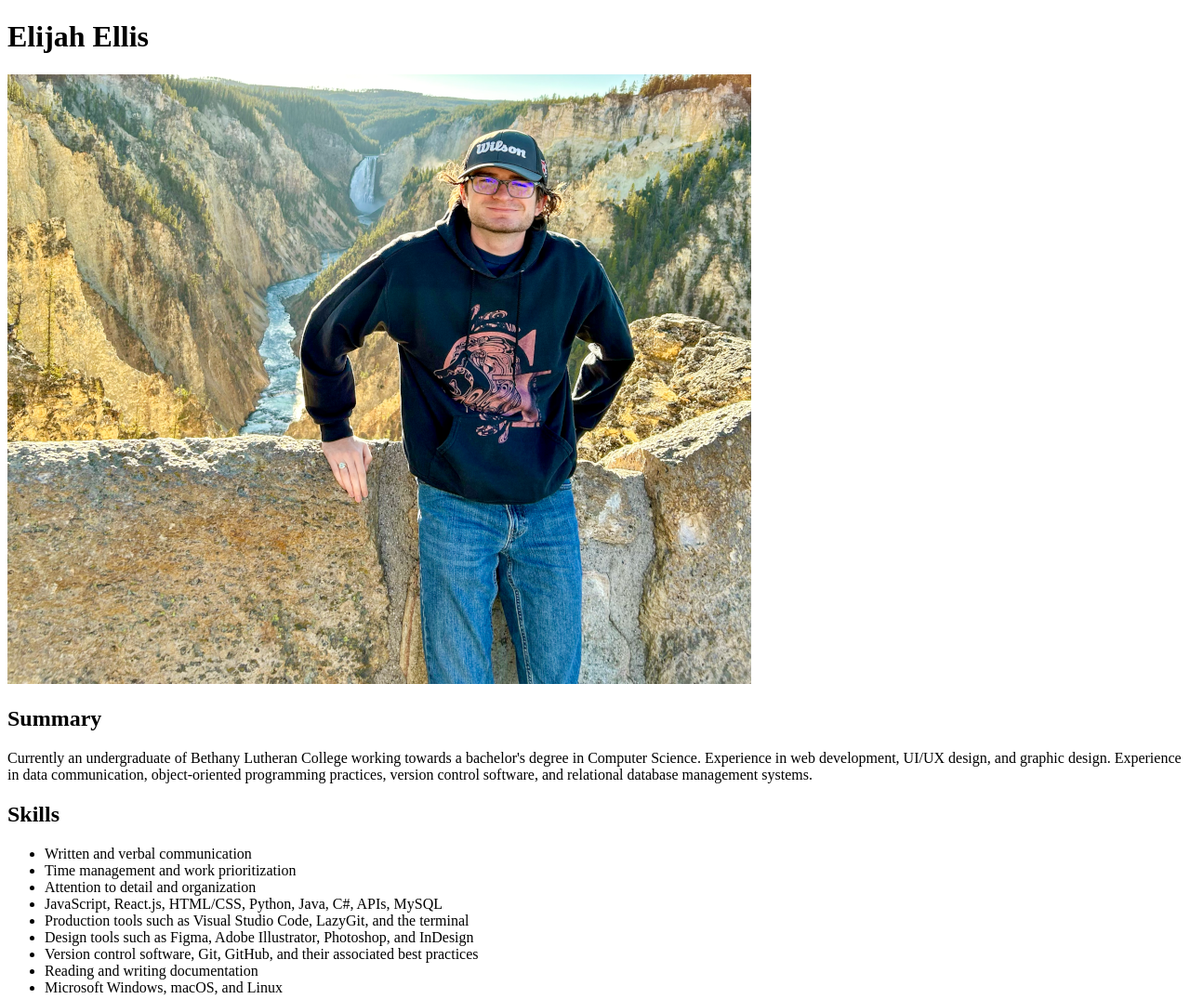
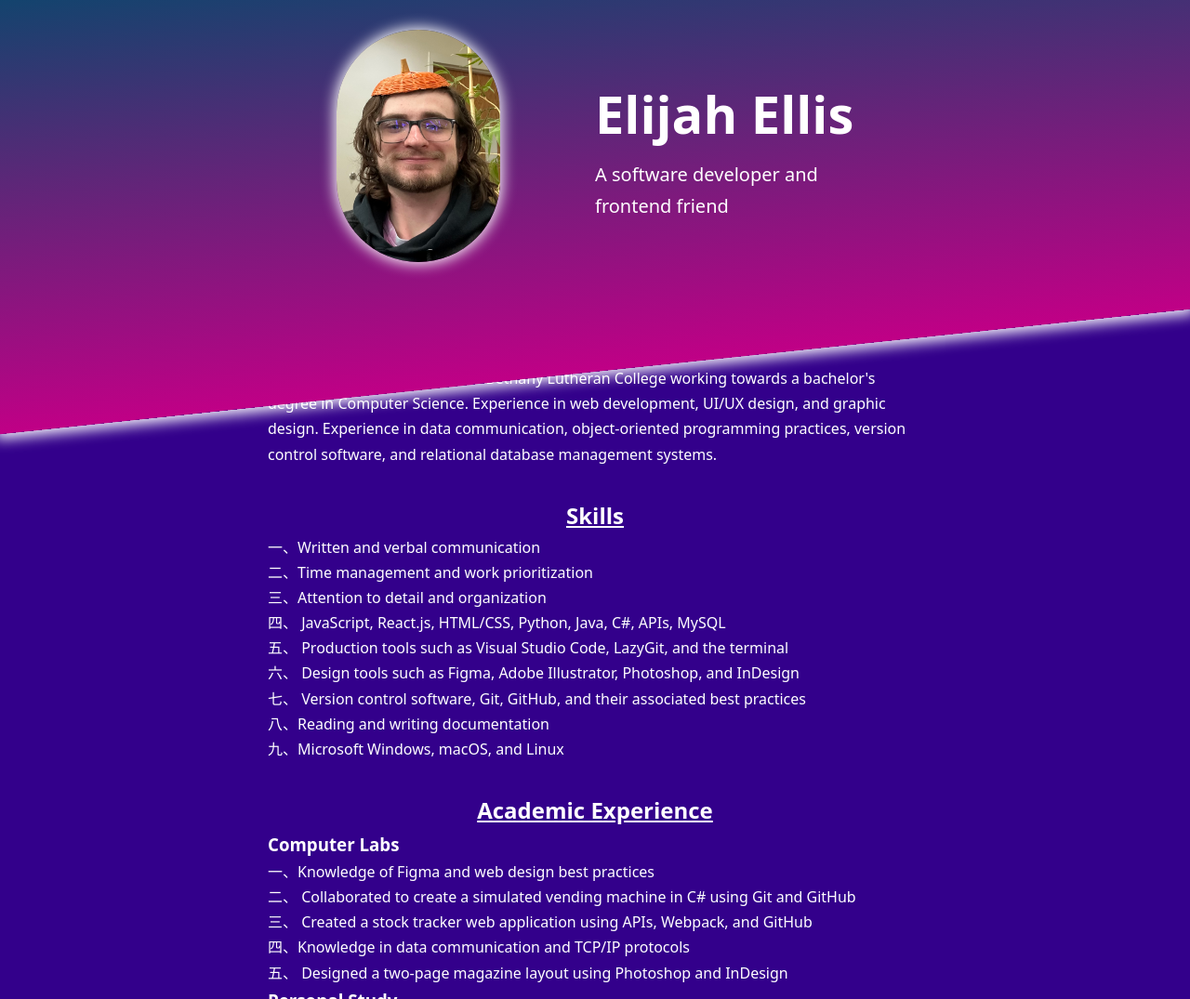
Before and after one commit to MrChub467/web-design, a plain HTML site: page resume.html in a window 1280 px wide. Shown: the top 1075 px of the page at 93% size. Drawn offline with Linux system fonts and the light colour scheme.

Commit message:
update project

```diff
--- a/resume.html
+++ b/resume.html
@@ -4,19 +4,25 @@
     <meta charset="UTF-8" />
     <meta name="viewport" content="width=device-width, initial-scale=1.0" />
     <title>Resume</title>
-    <link rel="stylesheet" href="./styles.css" />
+    <link rel="stylesheet" href="./styles/resume.css" />
   </head>
   <body>
+    <div class="wrapper">
+      <header>
+        <img src="./img/me.jpg" alt="" />
+        <div class="head">
           <h1>Elijah Ellis</h1>
-    <img src="./img/profile-pic.PNG" alt="" />
+          <p>A software developer and <br />frontend friend</p>
+        </div>
+      </header>
+      <div class="main">
         <div>
-      <h2>Summary</h2>
           <p>
-        Currently an undergraduate of Bethany Lutheran College working towards a
-        bachelor's degree in Computer Science. Experience in web development,
-        UI/UX design, and graphic design. Experience in data communication,
-        object-oriented programming practices, version control software, and
-        relational database management systems.
+            Currently an undergraduate of Bethany Lutheran College working
+            towards a bachelor's degree in Computer Science. Experience in web
+            development, UI/UX design, and graphic design. Experience in data
+            communication, object-oriented programming practices, version
+            control software, and relational database management systems.
           </p>
         </div>
         <div>
@@ -25,12 +31,16 @@
             <li>Written and verbal communication</li>
             <li>Time management and work prioritization</li>
             <li>Attention to detail and organization</li>
-        <li>JavaScript, React.js, HTML/CSS, Python, Java, C#, APIs, MySQL</li>
             <li>
-          Production tools such as Visual Studio Code, LazyGit, and the terminal
+              JavaScript, React.js, HTML/CSS, Python, Java, C#, APIs, MySQL
             </li>
             <li>
-          Design tools such as Figma, Adobe Illustrator, Photoshop, and InDesign
+              Production tools such as Visual Studio Code, LazyGit, and the
+              terminal
+            </li>
+            <li>
+              Design tools such as Figma, Adobe Illustrator, Photoshop, and
+              InDesign
             </li>
             <li>
               Version control software, Git, GitHub, and their associated best
@@ -47,8 +57,8 @@
             <ul>
               <li>Knowledge of Figma and web design best practices</li>
               <li>
-            Collaborated to create a simulated vending machine in C# using Git
-            and GitHub
+                Collaborated to create a simulated vending machine in C# using
+                Git and GitHub
               </li>
               <li>
                 Created a stock tracker web application using APIs, Webpack, and
@@ -71,31 +81,37 @@
               <li>Experience with Webpack, npm, and JSON formatting</li>
               <li>Experience with JavaScript modules</li>
               <li>
-            Experience using debuggers to analyze the runtime of code via its
-            stack frame
+                Experience using debuggers to analyze the runtime of code via
+                its stack frame
               </li>
             </ul>
           </div>
         </div>
         <div>
           <h2>Work Experience</h2>
+          <ul>
+            <li>
+              Ray's Tire: Stacked tires, took inventory, custodian, general
+              laborer
+            </li>
+            <li>Mass Appeal: Cleaned and burned screens, took inventory</li>
+            <li>Lawncare: Mowing, raking, shoveling, cleaned gutters</li>
+          </ul>
         </div>
         <div>
           <h2>Honors and Achievements</h2>
           <ul>
+            <li>Dean’s List at Bethany Lutheran College, multiple semesters</li>
             <li>
-          Dean’s List at Bethany Lutheran College, multiple semesters AUG 2022 -
-          Present
+              Member of the Scholastic Leadership Society, multiple semesters
             </li>
             <li>
-          Member of the Scholastic Leadership Society, multiple semesters JAN
-          2023 – MAY 2024
-        </li>
-        <li>
-          Vice President of Bethany Lutheran College’s Computer Science club AUG
-          2024 – Present
+              Vice President of Bethany Lutheran College’s Computer Science club
             </li>
           </ul>
+        </div>
+      </div>
+      <footer></footer>
     </div>
   </body>
 </html>
--- /dev/null
+++ b/styles/resume.css
@@ -0,0 +1,119 @@
+*,
+*::after,
+*::before {
+  box-sizing: border-box;
+  margin: 0;
+  padding: 0;
+}
+
+:root {
+  --clr-bg: rgb(51, 0, 139);
+}
+
+body {
+  overflow-x: hidden;
+  box-sizing: border-box;
+  color: white;
+  font-family: system-ui, -apple-system, BlinkMacSystemFont, "Segoe UI", Roboto,
+    Oxygen, Ubuntu, Cantarell, "Open Sans", "Helvetica Neue", sans-serif;
+  line-height: 1.7;
+}
+
+.wrapper {
+  background-color: var(--clr-bg);
+  display: grid;
+  overflow: hidden;
+  position: relative;
+  /* place-content: center; */
+
+  & > * {
+    max-width: 800px;
+    /* place-self: center; */
+    margin-inline: auto;
+  }
+}
+
+header {
+  display: grid;
+  grid-template-columns: 1fr 1fr;
+  align-items: center;
+  padding: 2rem;
+  margin-bottom: 80px;
+}
+
+header::before {
+  content: "";
+  position: absolute;
+  inset: 0;
+  width: 100vw;
+  height: 65vh;
+  background-image: linear-gradient(#004b6b, #c00086);
+  transform: translateY(-120px) skewY(-6deg);
+  box-shadow: 0 0 15px 5px white;
+}
+
+.main {
+  /* visibility: collapse; */
+}
+
+footer::before {
+  content: "";
+  position: absolute;
+  left: 0;
+  width: 200vw;
+  height: 100vh;
+  background-image: linear-gradient(#c00086, #004b6b);
+  transform: translate(-350px, -1500px) skewY(-6deg);
+  box-shadow: 0 0 15px 5px white;
+  animation: 2s ease-in 500ms forwards open;
+}
+
+@keyframes open {
+  from {
+    transform: translate(-350px, -1500px) skewY(-6deg);
+  }
+  to {
+    transform: translate(-350px, -200px) skewY(-6deg);
+  }
+}
+
+header > img {
+  max-width: auto;
+  height: 250px;
+  border-radius: 100vh;
+  box-shadow: 0 0 15px 2px white;
+}
+
+header > * {
+  z-index: 2;
+}
+
+header h1 {
+  font-size: 3.5rem;
+}
+
+header p {
+  font-size: 1.25rem;
+}
+
+.head {
+  justify-self: center;
+}
+
+.main {
+  padding: 0 3rem;
+  margin-bottom: 220px;
+}
+
+.main > div {
+  margin-bottom: 2rem;
+}
+
+.main h2 {
+  text-align: center;
+  text-decoration: underline;
+}
+
+ul {
+  list-style: inside japanese-informal;
+}
```
Also changed, not shown: img/me.jpg (added), styles/resume-styles.css (deleted). Lines whose indentation alone changed are shown as unchanged.
